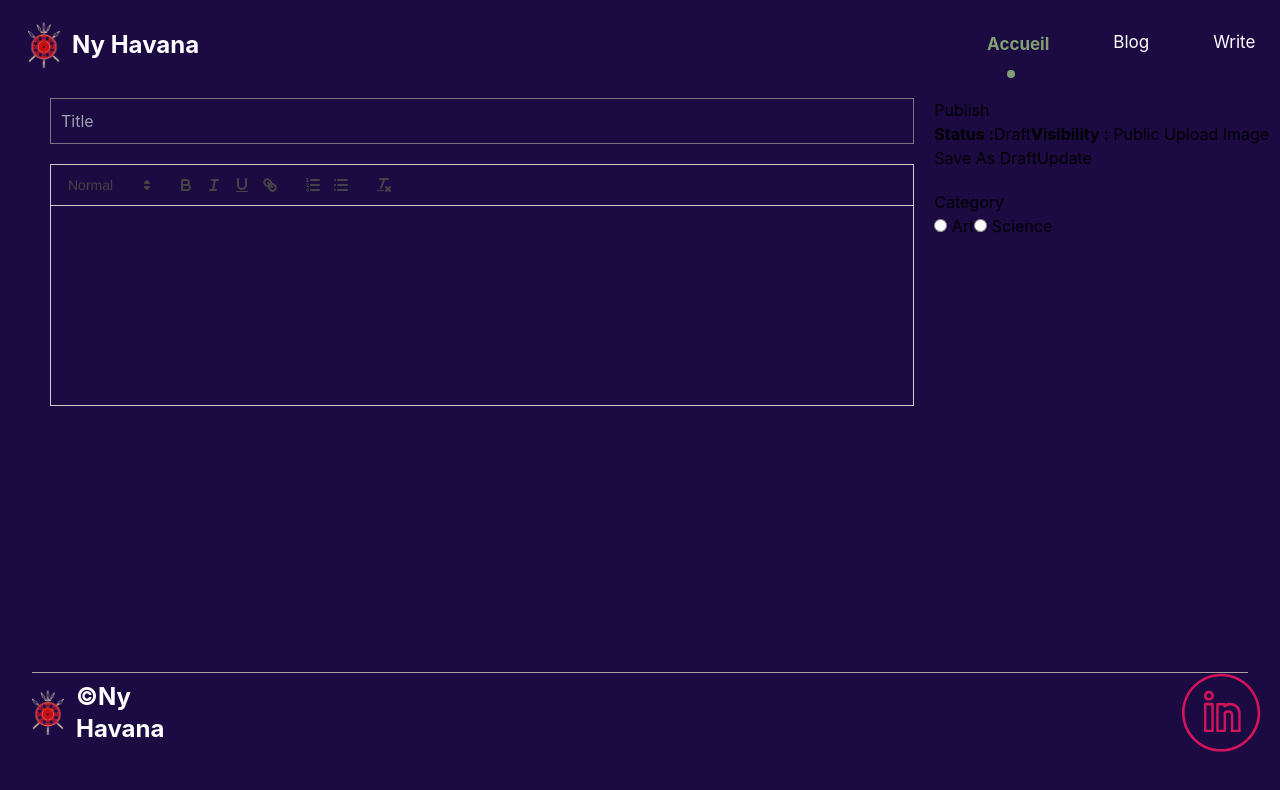
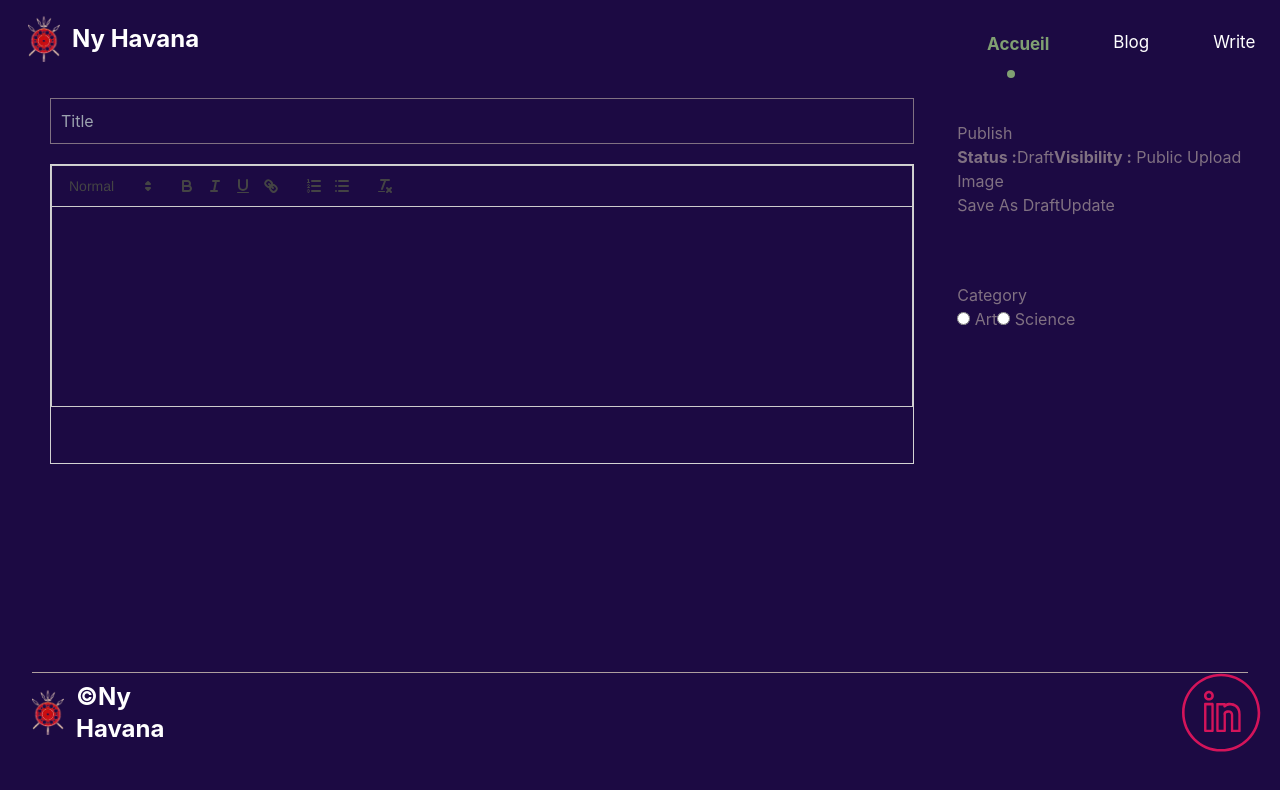
Before and after one commit to rakotoarisonlandry/Ny_Havana, a React (Create React App) app: page /write in a window 1280 px wide. Shown: the top 790 px of the page. Built offline with nearby package versions, Linux system fonts and the light colour scheme.

Commit message:
new commit

```diff
--- a/src/Style.scss
+++ b/src/Style.scss
@@ -85,33 +85,39 @@
   margin-top: 20px;
   display: flex;
   gap: 20px;
-  .content{
+  .content {
     flex: 5;
     padding-left: 50px;
     display: flex;
     flex-direction: column;
     gap: 20px;
-    input{
+    input {
       padding: 10px;
       border: 1px solid #807182;
-      background-color: #1C0A43;
-      color:#807182 ;
+      background-color: #1c0a43;
+      color: #807182;
     }
-    .editorContainer{
-      color:#807182 ;
+    .editorContainer {
+      color: #807182;
       height: 300px;
       overflow: scroll;
-      .editor{
+      border: 1px solid lightgray;
+      .editor {
         color: #807182;
-        height:200px;
+        height: 200px;
         border: none;
       }
     }
   }
-  .menu{
+  .menu {
     flex: 2;
     display: flex;
     flex-direction: column;
     gap: 20px;
+    color: #807182;
+    .items {
+      padding: 3px;
+      margin: 20px;
+    }
   }
 }
--- a/src/components/Header.jsx
+++ b/src/components/Header.jsx
@@ -3,8 +3,8 @@ import logo from "../img/logo.png";
 import { Link } from "react-router-dom";
 function Header() {
   return (
-    <div className="flex  select-none text-[#fff] pl-7 space-x-2">
-      <Link to="/" className="flex space-x-3 pt-3  items-center">
+    <div className="flex  top-1 select-none text-[#fff] pl-7 space-x-2">
+      <Link to="/" className="flex space-x-3 pt-3 pb-3  items-center">
         <img src={logo} alt="NyHavana" className="w-8" />
         <h2 className="text-2xl font-bold">Ny Havana</h2>
       </Link>
```
Also changed, not shown: src/components/Write.jsx (+7 -1 lines).
